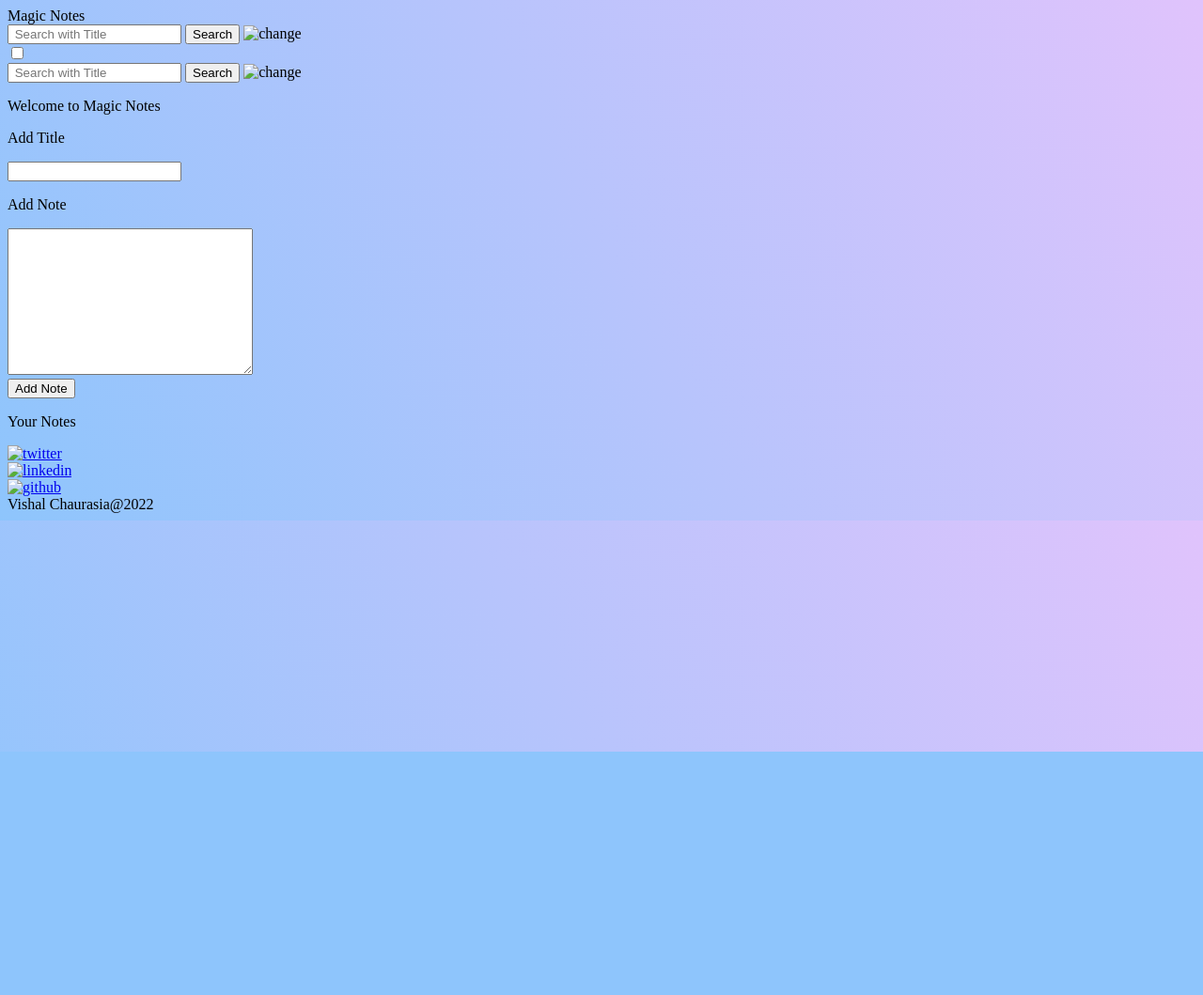
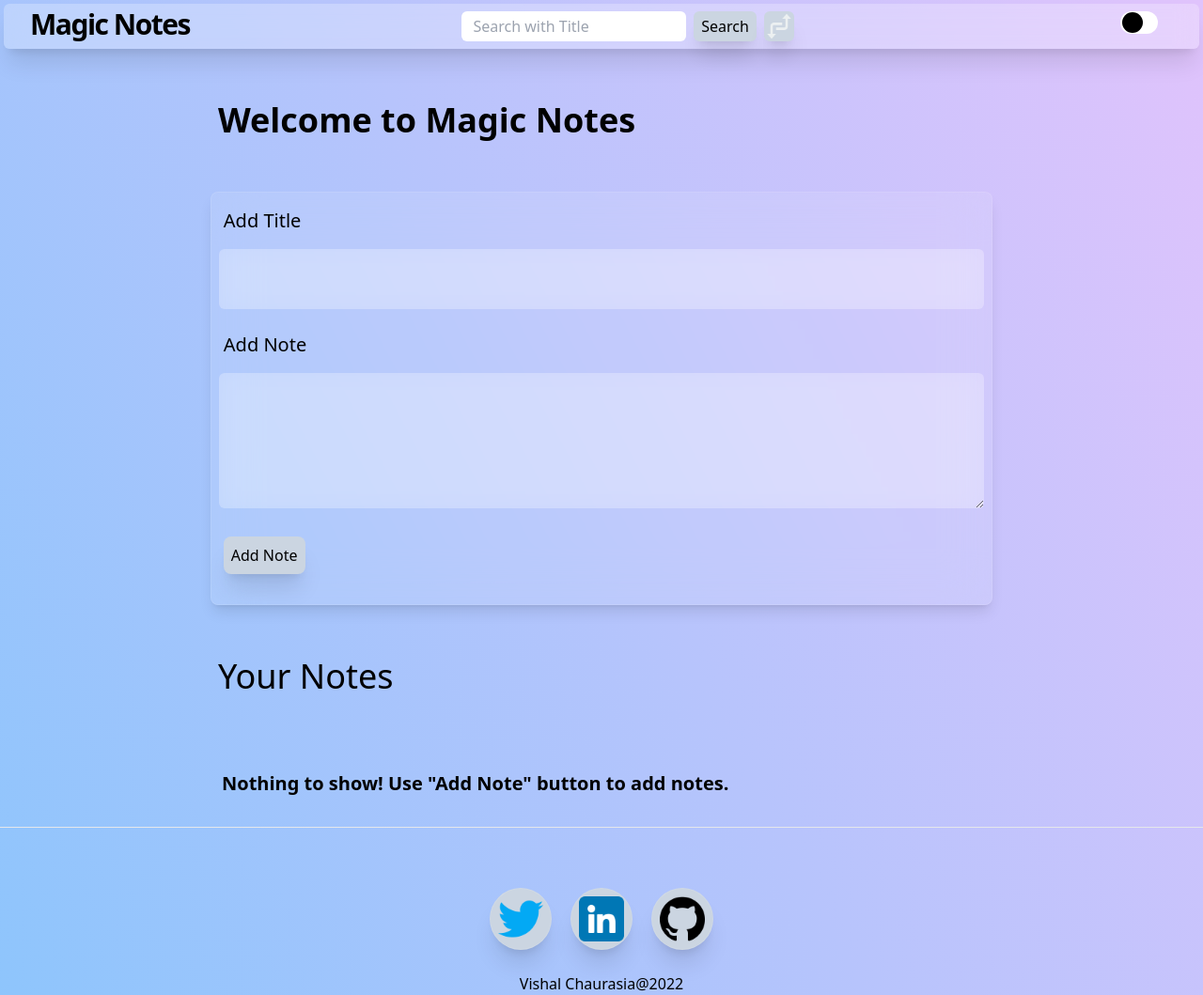
Before and after one commit to vishalchaurasia10/Notes-Web-App, a plain HTML site: page index.html in a window 1280 px wide. Shown: the whole page at 94% size. Before the commit the page ends 800 px from the top, so only its background shows below. Drawn offline with Linux system fonts and the light colour scheme; the site is published under a folder, as on GitHub Pages, so addresses that start at the root find nothing.

Commit message:
modified links

```diff
--- a/index.html
+++ b/index.html
@@ -5,8 +5,8 @@
     <meta charset="UTF-8">
     <meta http-equiv="X-UA-Compatible" content="IE=edge">
     <meta name="viewport" content="width=device-width, initial-scale=1.0">
-    <link rel="shortcut icon" href="/images/favicon.png" type="image/x-icon">
-    <link rel="stylesheet" href="/input.css">
+    <link rel="shortcut icon" href="images/favicon.png" type="image/x-icon">
+    <link rel="stylesheet" href="input.css">
     <title>Magic Notes</title>
     <style>
         ::-webkit-scrollbar{
@@ -24,7 +24,7 @@
 
 <body onload="loading()" class="bg-gradient-to-b overflow-x-hidden" style="background-color: #8EC5FC;
 background-image: linear-gradient(62deg, #8EC5FC 0%, #E0C3FC 100%);">
-<div class="loader fixed z-40 top-0 w-full h-screen bg-no-repeat bg-center bg-black bg-[url('/images/preloader.gif')]" id="preloader"></div>
+<div class="loader fixed z-40 top-0 w-full h-screen bg-no-repeat bg-center bg-black bg-[url('images/preloader.gif')]" id="preloader"></div>
     <div class="nav_container m-1 p-1  bg-white backdrop-blur-md bg-opacity-25 rounded-md shadow-xl">
     <div class="navbar flex">
         <div class="block1 flex w-2/3" id="block1">
@@ -33,7 +33,7 @@ background-image: linear-gradient(62deg, #8EC5FC 0%, #E0C3FC 100%);">
         <div class="block3 md:flex md:mr-32 md:my-auto search w-full hidden justify-center mb-2 space-x-2" id="search_bar_bigscreen">
             <input class="rounded-md outline-none pl-2" id="input_search_bigscreen" type="text" placeholder=" Search with Title">
             <button class="btn px-2 bg-slate-300 shadow-xl rounded-md" title="search">Search</button>
-            <img class="bg-slate-300 shadow-xl rounded-md h-8" title="Change Search Type" id="search_mode_change_bigscreen" src="/images/change.png" alt="change">
+            <img class="bg-slate-300 shadow-xl rounded-md h-8" title="Change Search Type" id="search_mode_change_bigscreen" src="images/change.png" alt="change">
         </div>
         <div class="block2 p-1 w-1/3 flex justify-end" id="block2">
             <div class="theme mr-2" id="switch_theme_btn">
@@ -52,7 +52,7 @@ background-image: linear-gradient(62deg, #8EC5FC 0%, #E0C3FC 100%);">
     <div class="block3 search w-full hidden justify-center mb-2 space-x-2" id="search_bar">
         <input class="rounded-md outline-none pl-2" id="input_search" type="text" placeholder=" Search with Title">
         <button class="btn px-2 bg-slate-300 shadow-xl rounded-md">Search</button>
-        <img class="bg-slate-300 shadow-xl rounded-md h-8" id="search_mode_change" src="/images/change.png" alt="change">
+        <img class="bg-slate-300 shadow-xl rounded-md h-8" id="search_mode_change" src="images/change.png" alt="change">
     </div>
 </div>
 <p class="text-2xl md:text-4xl md:w-[65%] md:mx-auto md:my-12 p-2 ml-1 mt-4 font-semibold">Welcome to Magic Notes</p>
@@ -73,11 +73,11 @@ background-image: linear-gradient(62deg, #8EC5FC 0%, #E0C3FC 100%);">
 <div class="madenotes md:w-[65%] md:mx-auto md:flex md:flex-wrap" id="notes_element">
 </div>
 <div class="footer border-t flex justify-center items-center space-x-5 pt-12 md:pt-16 mt-6">
-    <div class="rounded-full shadow-xl bg-slate-300 border border-[rgba(255,255,255,0.1)] socials"><a href="https://twitter.com/vishalstwt" rel="noopener" target="_blank"><img class="hover:scale-150 transition-all duration-300 p-2 w-14 h-14 md:w-16 md:h-16" src="/images/twitter.png" alt="twitter"></a></div>
-    <div class="rounded-full shadow-xl bg-slate-300 border border-[rgba(255,255,255,0.1)] socials"><a href="https://in.linkedin.com/in/vishal-chaurasia-9a421022a?trk=public_profile_samename-profile" rel="noopener" target="_blank"><img class="hover:scale-150 transition-all duration-300 p-2 w-14 h-14 md:w-16 md:h-16" src="/images/linkedin.png" alt="linkedin"></a></div>
-    <div class="rounded-full shadow-xl bg-slate-300 border border-[rgba(255,255,255,0.1)] socials"><a href="https://github.com/vishalchaurasia10" rel="noopener" target="_blank" ><img class="hover:scale-150 transition-all duration-300 p-2 w-14 h-14 md:w-16 md:h-16" src="/images/github.png" alt="github"></a></div>
+    <div class="rounded-full shadow-xl bg-slate-300 border border-[rgba(255,255,255,0.1)] socials"><a href="https://twitter.com/vishalstwt" rel="noopener" target="_blank"><img class="hover:scale-150 transition-all duration-300 p-2 w-14 h-14 md:w-16 md:h-16" src="images/twitter.png" alt="twitter"></a></div>
+    <div class="rounded-full shadow-xl bg-slate-300 border border-[rgba(255,255,255,0.1)] socials"><a href="https://in.linkedin.com/in/vishal-chaurasia-9a421022a?trk=public_profile_samename-profile" rel="noopener" target="_blank"><img class="hover:scale-150 transition-all duration-300 p-2 w-14 h-14 md:w-16 md:h-16" src="images/linkedin.png" alt="linkedin"></a></div>
+    <div class="rounded-full shadow-xl bg-slate-300 border border-[rgba(255,255,255,0.1)] socials"><a href="https://github.com/vishalchaurasia10" rel="noopener" target="_blank" ><img class="hover:scale-150 transition-all duration-300 p-2 w-14 h-14 md:w-16 md:h-16" src="images/github.png" alt="github"></a></div>
 </div>
 <div class="initials pt-6 text-center font-light" id="initials">Vishal Chaurasia@2022</div>
-    <script src="/notes.js"></script>
+    <script src="notes.js"></script>
 </body>
 </html>
--- a/notes.js
+++ b/notes.js
@@ -98,8 +98,8 @@ function showNotes() {
     <div class="heading flex">
         <p class="title w-1/2 text-2xl mt-2 mb-4 font-semibold">${titlesObj[index]}</p>
         <div class="btns w-1/2 flex justify-end">
-            <button class="pin w-12 shadow-xl border border-[rgba(255,255,255,0.1)] h-12 p-2 mx-2 rounded-full" title="Pin Note" id="${"pin"+index}"><img class="transition-all duration-300 w-7 h-7" src="/images/pin.png" id="${index + 1000}" onclick="pinNote(this.id)" alt=""></button>
-            <button class="important w-12 h-12 p-2 mx-2 rounded-full shadow-xl border border-[rgba(255,255,255,0.1)]" title="Bookmark Note"><img class=" w-8 h-8" id="${j++}" onclick="bookmark(this.id)" src="/images/star.png" alt=""></button>
+            <button class="pin w-12 shadow-xl border border-[rgba(255,255,255,0.1)] h-12 p-2 mx-2 rounded-full" title="Pin Note" id="${"pin"+index}"><img class="transition-all duration-300 w-7 h-7" src="images/pin.png" id="${index + 1000}" onclick="pinNote(this.id)" alt=""></button>
+            <button class="important w-12 h-12 p-2 mx-2 rounded-full shadow-xl border border-[rgba(255,255,255,0.1)]" title="Bookmark Note"><img class=" w-8 h-8" id="${j++}" onclick="bookmark(this.id)" src="images/star.png" alt=""></button>
         </div>
     </div>
     <div class="noteText md:overflow-y-auto md:h-[8.5rem]">${element}
```
